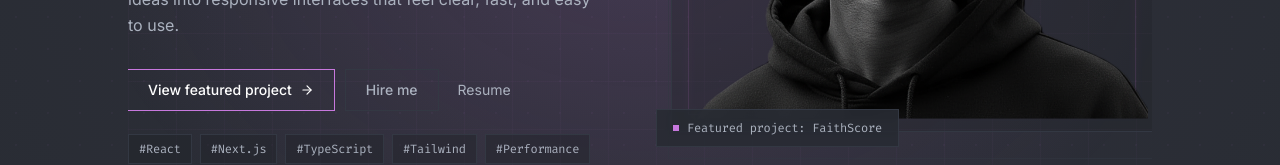
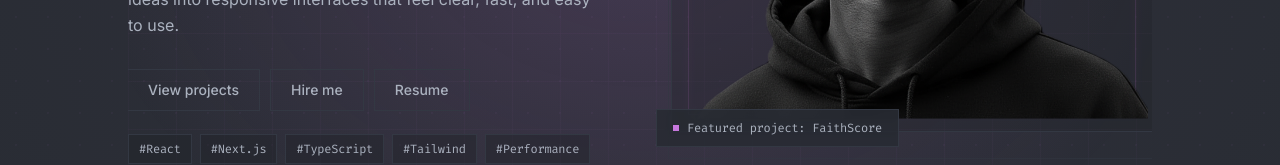
Before and after one commit to 081dikeh/MyPortfolio, a React (Vite) app: page / in a window 1280 px wide. Shown: the part 447-612 px from the top of the page. Built offline with nearby package versions, Linux system fonts and the light colour scheme; no server answers.

Commit message:
change button style

```diff
--- a/src/components/Hero.tsx
+++ b/src/components/Hero.tsx
@@ -1,5 +1,5 @@
 import { useEffect, useState } from 'react'
-import { ArrowDown, ArrowRight } from 'lucide-react'
+import { ArrowDown } from 'lucide-react'
 import mainHeroImg from '../assets/mainHeroImg.png'
 import { useTypewriter } from '../hooks/useTypewriter'
 import FadeIn from './common/FadeIn'
@@ -66,17 +66,9 @@ export default function Hero() {
 
           <FadeIn show={visible} direction='left' delay={420}>
             <div className='flex flex-wrap gap-3 mb-6'>
-              <Button to='/projects/faithscore' variant='primary'>
-                View featured project <ArrowRight size={14} />
-              </Button>
+              <Button to='/projects' variant='secondary'>View projects</Button>
               <Button to='/contact' variant='secondary'>Hire me</Button>
-              <a
-                href='/Daniel-Dikeh-CV.pdf'
-                download
-                className='inline-flex items-center px-2 py-2.5 text-sm text-muted hover:text-white transition-colors'
-              >
-                Resume
-              </a>
+              <Button href='/Daniel-Dikeh-CV.pdf' download variant='secondary'>Resume</Button>
             </div>
           </FadeIn>
 
```
